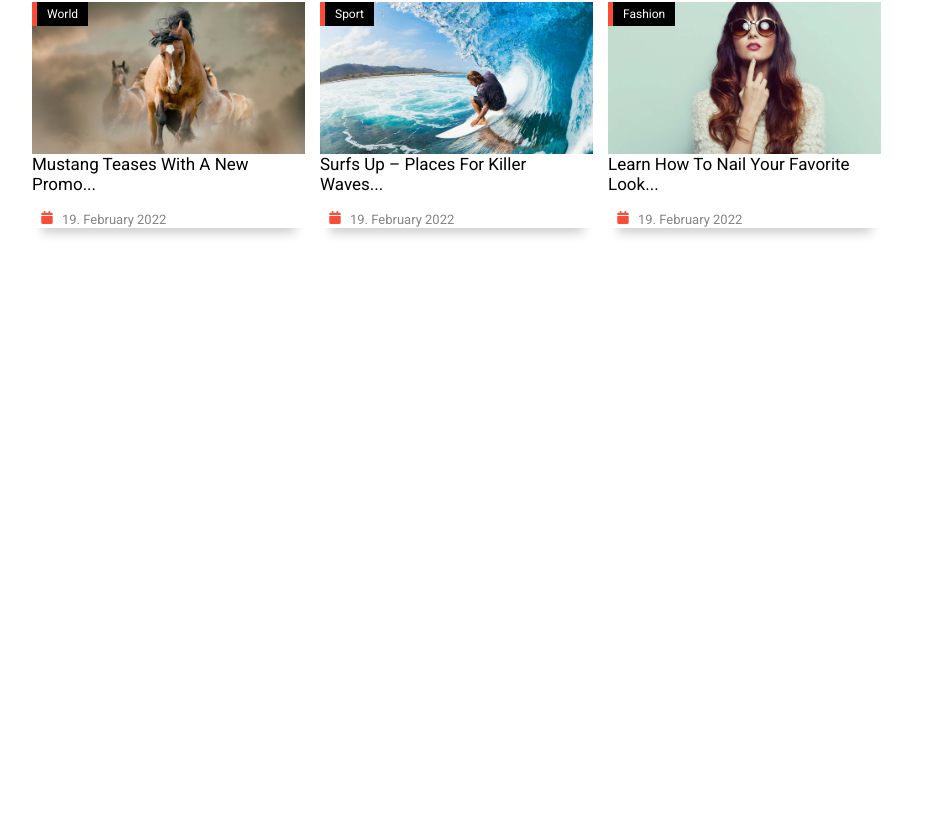
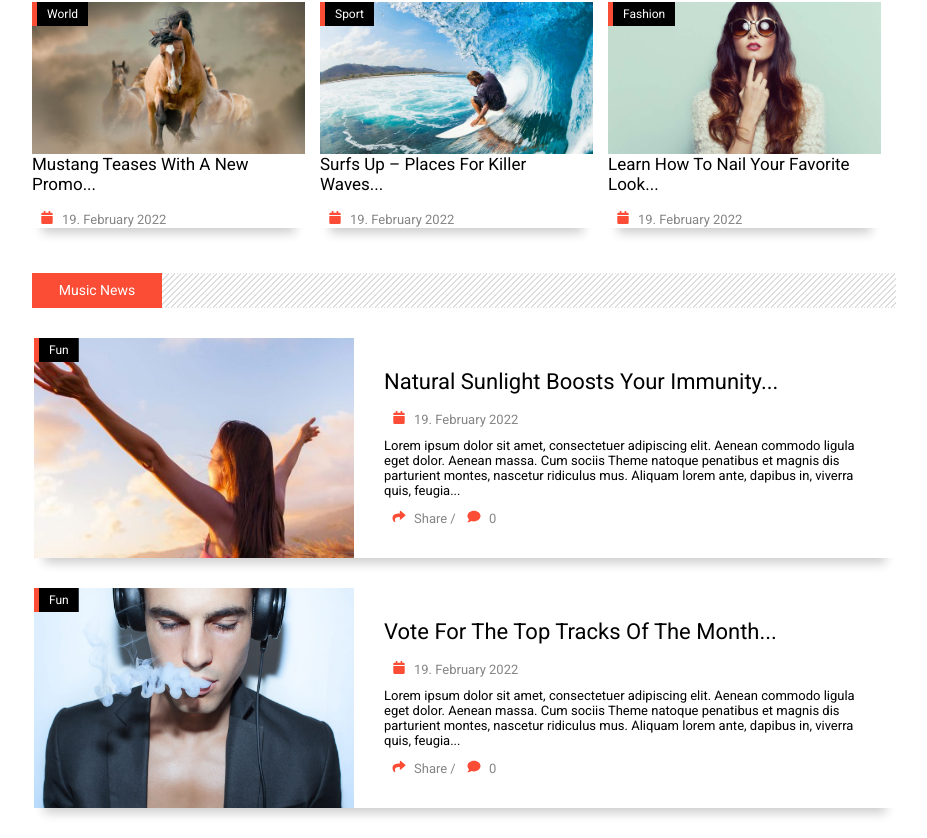
Before and after one commit to Rukunuljoy/news-portal, a React (Vite) app: page / in a window 1280 px wide. Shown: the part 2115-2953 px from the top of the page, without its empty margins (32-959 px from the left). Before the commit the page ends 2358 px from the top, so only its background shows below. Built offline with nearby package versions, Linux system fonts and the light colour scheme; the HTML template or start-up script is replaced by a standard one.

Commit message:
music section is done

```diff
--- a/src/components/home/mainContent/Homes/HomePage.jsx
+++ b/src/components/home/mainContent/Homes/HomePage.jsx
@@ -1,4 +1,5 @@
 import Life from "../Life/Life";
+import Music from "../Musics/Music";
 import Ppost from "../Ppost/Ppost";
 import Polpular from "../popular/Polpular";
 import "./HomePage.css";
@@ -11,6 +12,7 @@ const HomePage = () => {
             <Polpular/>
             <Ppost/>
             <Life/>
+            <Music/>
             </section>
             <section className="sideContent"></section>
         </div>
--- a/src/components/home/mainContent/Musics/Music.css
+++ b/src/components/home/mainContent/Musics/Music.css
@@ -0,0 +1,21 @@
+.music .box{
+    margin-bottom: 30px;
+    margin-left: 2px;
+}
+.music .text{
+    padding: 0 30px;
+}
+.music .images{
+width: 320px;
+height: 220px;
+}
+.music img{
+    width: 320px;
+    height: 220px;
+    object-fit:cover ;
+}
+
+.music h1{
+    font-size: 22px;
+
+}
--- a/src/components/home/mainContent/Musics/Music.jsx
+++ b/src/components/home/mainContent/Musics/Music.jsx
@@ -1,10 +1,63 @@
-
+import Slider from "react-slick";
+import { popular } from "../../../../../fakeData";
+import "./Music.css";
+import Heading from "../../../common/Heading/Heading";
+import { FaCalendar, FaComment, FaShare } from "react-icons/fa";
 const Music = () => {
-    return (
-        <div>
-
+  const settings = {
+    className: "center",
+    centerMode: true,
+    infinite: true,
+    centerPadding: "0",
+    slidesToShow: 1,
+    speed: 500,
+    rows: 2,
+    slidesPerRow: 1,
+    dots: false,
+  };
+  return (
+    <>
+      <section className="music">
+        <Heading title="Music News" />
+        <div className="content">
+          <Slider {...settings}>
+            {popular
+              .filter((val) => val.category === "fun")
+              .map((val) => {
+                return (
+                  <div key={val.id} className="items">
+                    <div className="box shadow flexSB">
+                      <div className="images">
+                        <div className="img">
+                          <img src={val.cover} alt="" />
+                        </div>
+                        <div className="category category1">
+                          <span>{val.category}</span>
+                        </div>
+                      </div>
+                      <div className="text">
+                        <h1 className="title">{val.title.slice(0, 40)}...</h1>
+                        <div className="date">
+                          <FaCalendar className="calender"/>
+                          <label>{val.date}</label>
+                        </div>
+                        <p className="desc">{val.desc.slice(0, 250)}...</p>
+                        <div className="comment">
+                          <FaShare className="calender"/>
+                          <label>Share / </label>
+                          <FaComment className="calender"/>
+                          <label>{val.comments}</label>
+                        </div>
+                      </div>
+                    </div>
+                  </div>
+                );
+              })}
+          </Slider>
         </div>
-    );
+      </section>
+    </>
+  );
 };
 
 export default Music;
```
